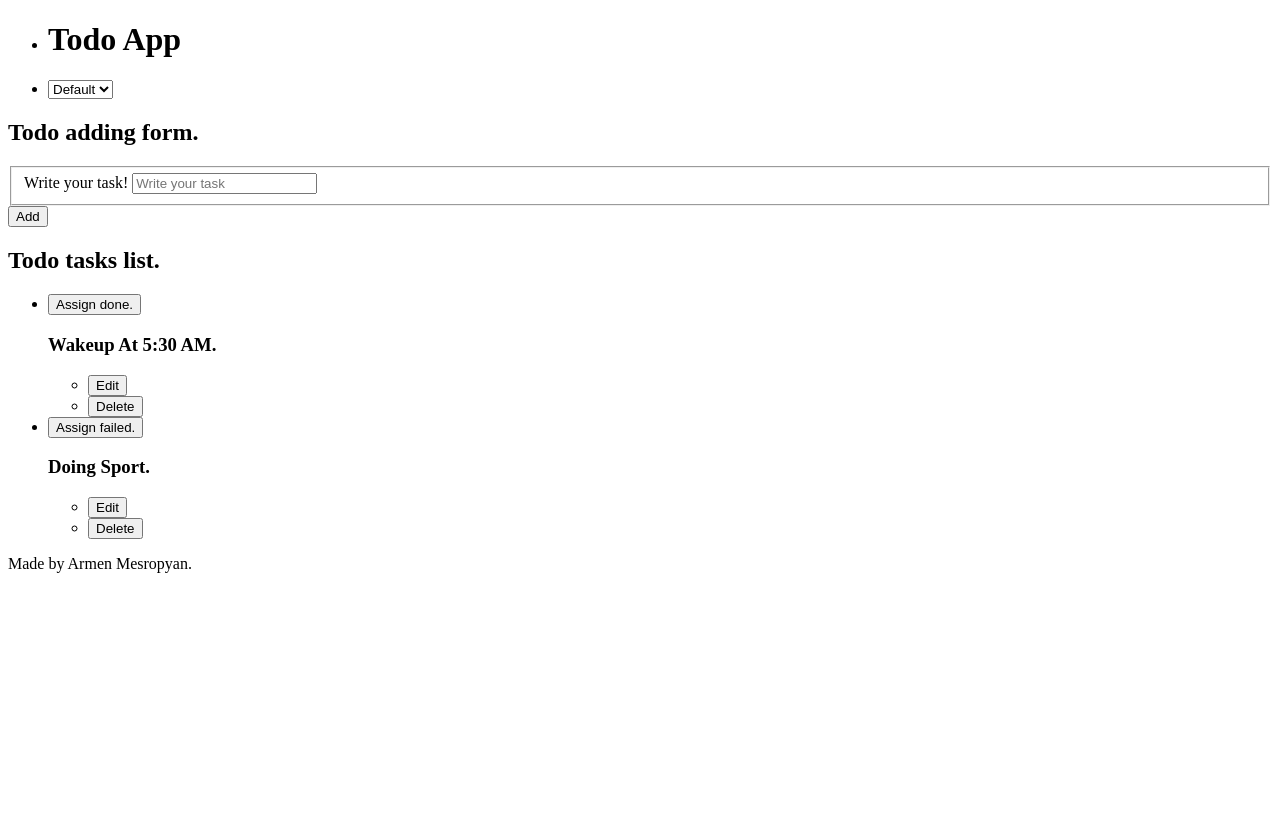
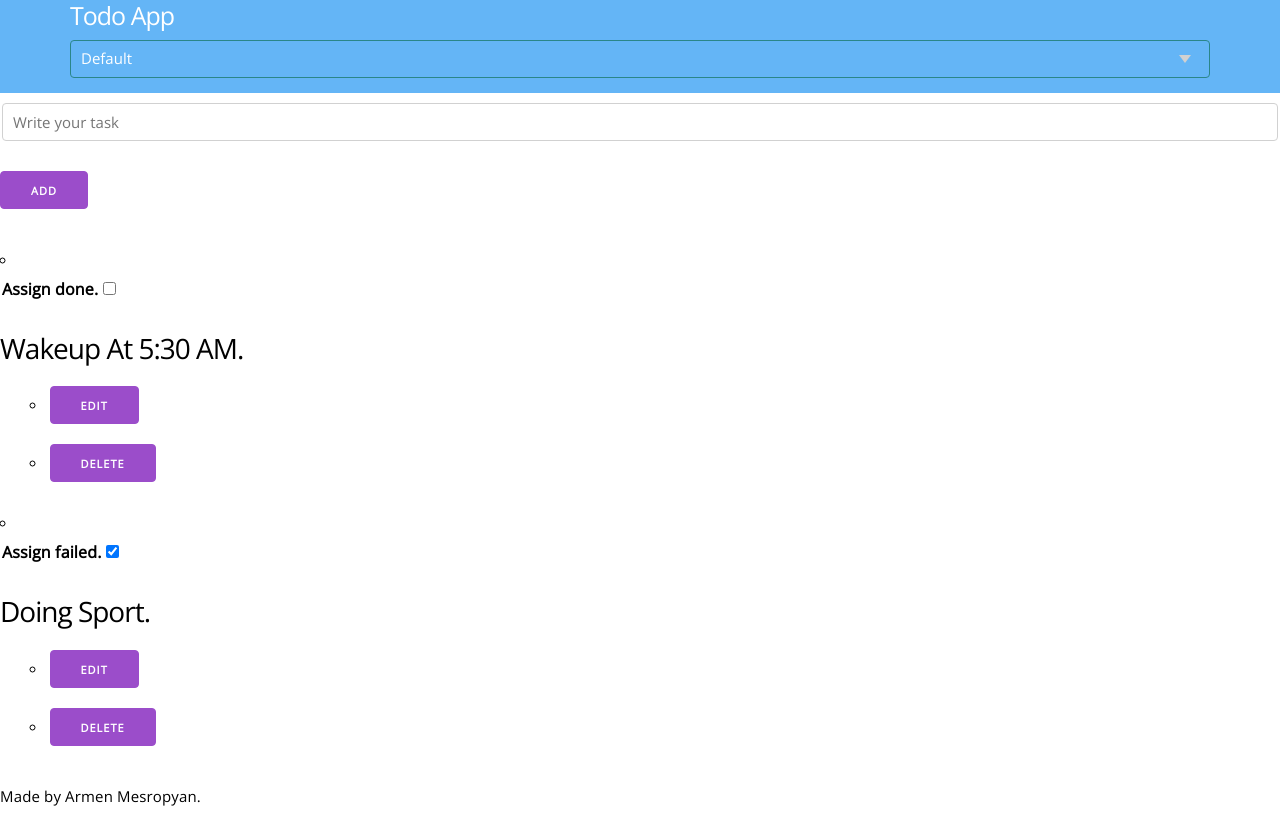
Before and after one commit to ArmenMesropyan/Todo, a website: page src/index.html in a window 1280 px wide. Before the commit the page ends 800 px from the top, so only its background shows below. Drawn offline with nearby package versions, Linux system fonts and the light colour scheme.

Commit message:
Adding header basic stylization

```diff
--- a/src/css/main.css
+++ b/src/css/main.css
@@ -0,0 +1,93 @@
+/* Main */
+
+*,
+*::before,
+*::after {
+    -webkit-box-sizing: inherit;
+    box-sizing: inherit;
+}
+
+html {
+    -webkit-box-sizing: border-box;
+    box-sizing: border-box;
+}
+
+body {
+    margin: 0;
+    padding: 0;
+    font-family: "Open Sans", Arial, sans-serif;
+    font-weight: 300;
+    font-size: 15px;
+    line-height: 30px;
+    color: #000;
+}
+
+a {
+    text-decoration: none;
+}
+
+img {
+    max-width: 100%;
+    height: auto;
+}
+
+.visually-hidden {
+    position: absolute;
+    width: 1px;
+    height: 1px;
+    margin: -1px;
+    border: 0;
+    padding: 0;
+    clip: rect(0 0 0 0);
+    overflow: hidden;
+}
+
+.container {
+    max-width: 1180px;
+    margin: 0 auto;
+    padding: 0 20px;
+}
+
+
+/* Reset */
+
+.logo__title,
+.main-header__actions {
+    margin: 0;
+    padding: 0;
+}
+
+.main-header__actions {
+    list-style: none;
+}
+
+
+/* Header  */
+
+
+/* Basic styles */
+
+.main-header {
+    color: #fff;
+    background-color: #64b5f6;
+}
+
+.logo__title {
+    font-size: 25px;
+}
+
+.theme__select {
+    color: #fff;
+    border-color: #2a8689;
+}
+
+.theme__select:focus {
+    border-color: rgba(255, 255, 255, 0.554);
+}
+
+.theme__option {
+    color: #000;
+}
+
+
+/* Grids */
--- a/src/index.html
+++ b/src/index.html
@@ -5,7 +5,18 @@
     <meta charset="UTF-8">
     <meta name="viewport" content="width=device-width, initial-scale=1.0">
     <title>Todo App! Build your future!</title>
+
+    <!-- CSS  -->
+
+    <link rel="stylesheet" href="//cdnjs.cloudflare.com/ajax/libs/normalize/5.0.0/normalize.css">
+
+    <link rel="stylesheet" href="//cdnjs.cloudflare.com/ajax/libs/milligram/1.3.0/milligram.css">
+
     <link rel="stylesheet" href="css/main.css">
+
+    <!-- Fonts  -->
+
+    <link href="https://fonts.googleapis.com/css?family=Open+Sans:300,400&display=swap&subset=cyrillic,cyrillic-ext" rel="stylesheet">
 
     <!-- Meta tags -->
 
@@ -15,6 +26,7 @@
 
 <body>
     <header class="main-header">
+        <div class="container">
             <ul class="main-header__actions actions">
                 <li class="actions__item logo">
                     <h1 class="logo__title">
@@ -23,7 +35,7 @@
                 </li>
                 <li class="actions__item theme">
                     <select name="theme-choice" id="theme-choice" class="theme__select">
-									<option value="default" class="theme__option theme__option_default">
+                        <option value="default" class="theme__option theme__option_default" selected>
                             Default
                         </option>
                         <option value="black" class="theme__option theme__option_black">
@@ -35,6 +47,7 @@
                     </select>
                 </li>
             </ul>
+        </div>
     </header>
     <main class="todo">
         <section class="todo__form todo-form">
@@ -58,9 +71,12 @@
             </h2>
             <ul class="todo-lists__list">
                 <li class="todo-lists__item">
-                    <button type="button">
+                    <fieldset class="todo-list__checkbox">
+                        <label>
                             Assign done.
-										</button>
+                            <input type="checkbox" class="todo-list__checkbox" name="todo-checkbox">
+                        </label>
+                    </fieldset>
                     <h3 class="todo-lists__title">
                         Wakeup At 5:30 AM.
                     </h3>
@@ -74,9 +90,12 @@
                     </ul>
                 </li>
                 <li class="todo-lists__item todo-lists__item_done">
-                    <button type="button">
+                    <fieldset class="todo-list__checkbox">
+                        <label>
                             Assign failed.
-										</button>
+                            <input type="checkbox" class="todo-list__checkbox" name="todo-checkbox" checked>
+                        </label>
+                    </fieldset>
                     <h3 class="todo-lists__title">
                         Doing Sport.
                     </h3>
```
Lines whose indentation alone changed are shown as unchanged.
